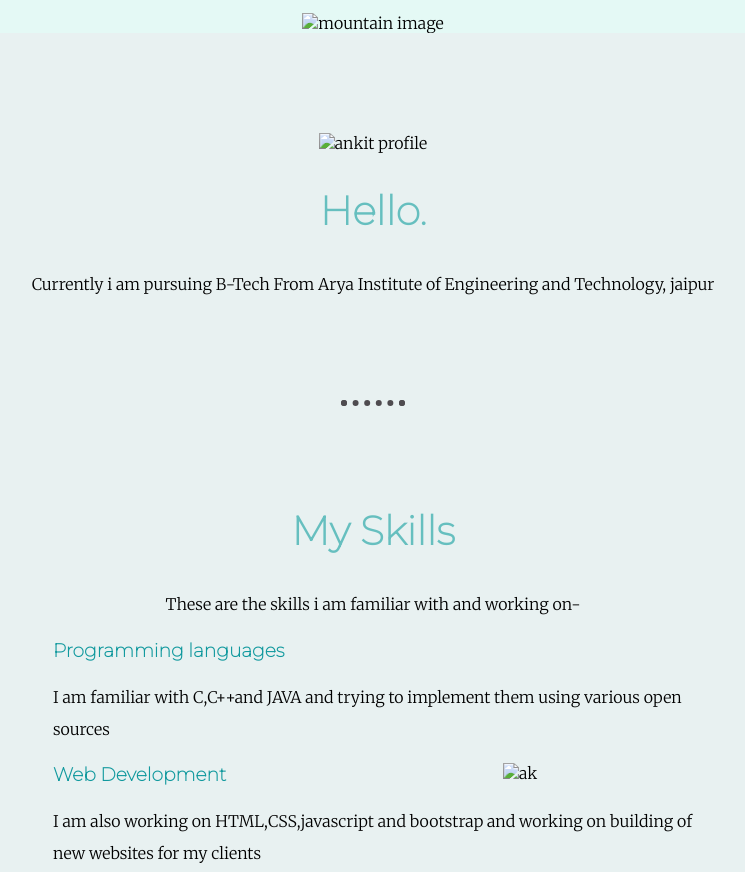
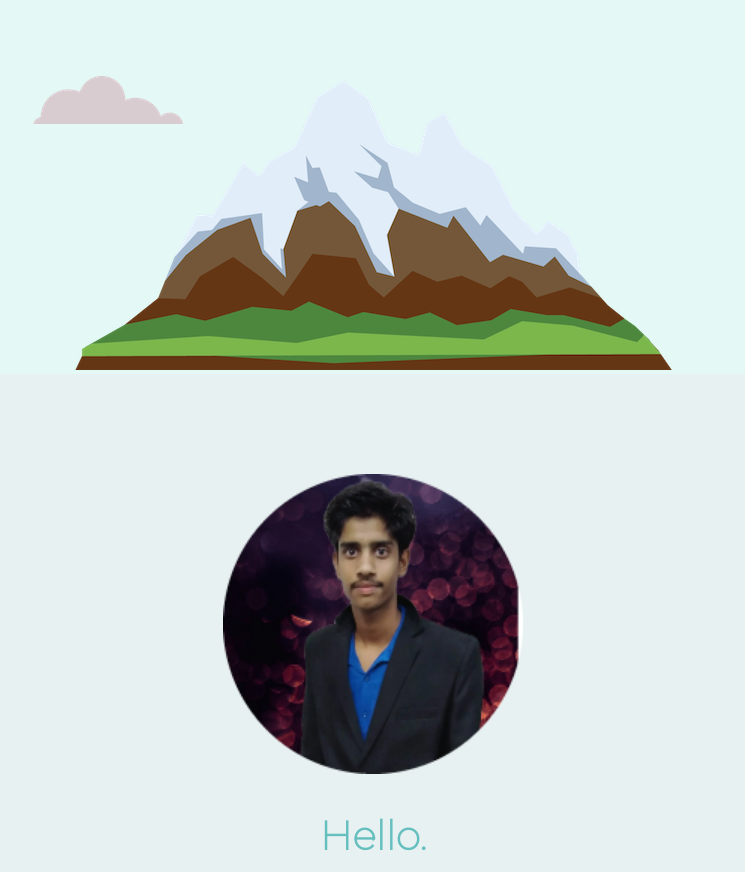
Before and after one commit to AnkitKumawat2001/portfolio, a plain HTML site: page index.html in a window 1280 px wide. Shown: the part 346-1218 px from the top of the page, without its empty margins (267-1012 px from the left). Drawn offline with Linux system fonts and the light colour scheme.

Commit message:
Update index.html

```diff
--- a/index.html
+++ b/index.html
@@ -14,14 +14,14 @@
         <img class="top-cloud" src="cloud.png" alt="cloud image">
         <h1>I'm Ankit</h1>
     <p>I am a programmer</p>
-    <img class="bottom-cloud" src="images/cloud.png" alt="cloud image">
-    <img src="images/mountain.png" alt="mountain image">
+    <img class="bottom-cloud" src="cloud.png" alt="cloud image">
+    <img src="mountain.png" alt="mountain image">
 
     </div>
 
     <div class="middle-container">
         <div class="profile">
-          <img class="ankit" src="images/ankit image circular.jpg" alt="ankit profile" height="300 px" >
+          <img class="ankit" src="ankit image circular.jpg" alt="ankit profile" height="300 px" >
           <h2>Hello.</h2>
           <p>Currently i am pursuing B-Tech From Arya Institute of Engineering and Technology, jaipur </p>
         </div>
@@ -32,12 +32,12 @@
           <p>These are the skills i am familiar with and working on-</p>
 
           <div class="skill-row">
-            <img class="code-image" src="images/codieclear.png" alt="" >
+            <img class="code-image" src="codieclear.png" alt="" >
             <h3>Programming languages</h3>
             <p>I am familiar with C,C++and JAVA and trying to implement them using various open sources</p>
           </div>
           <div class="skill-row">
-            <img class="web-image" src="images/wbdlmnt.jpg" alt="ak">
+            <img class="web-image" src="wbdlmnt.jpg" alt="ak">
               <h3>Web Development</h3>
             <p>I am also working on HTML,CSS,javascript and bootstrap and working on building of new websites for my clients</p>
           </div>
@@ -47,7 +47,7 @@
           <h2>Get In Touch</h2>
           <h3>Want to know more about me?</h3>
           <p>Go through the contact section to know more about me.</p>
-          <a class="btn" href="D:\web development course\HTML-Personal Site\Contact.html">CONTACT ME</a>
+          <a class="btn" href="Contact.html">CONTACT ME</a>
         </div>
       </div>
 
```
